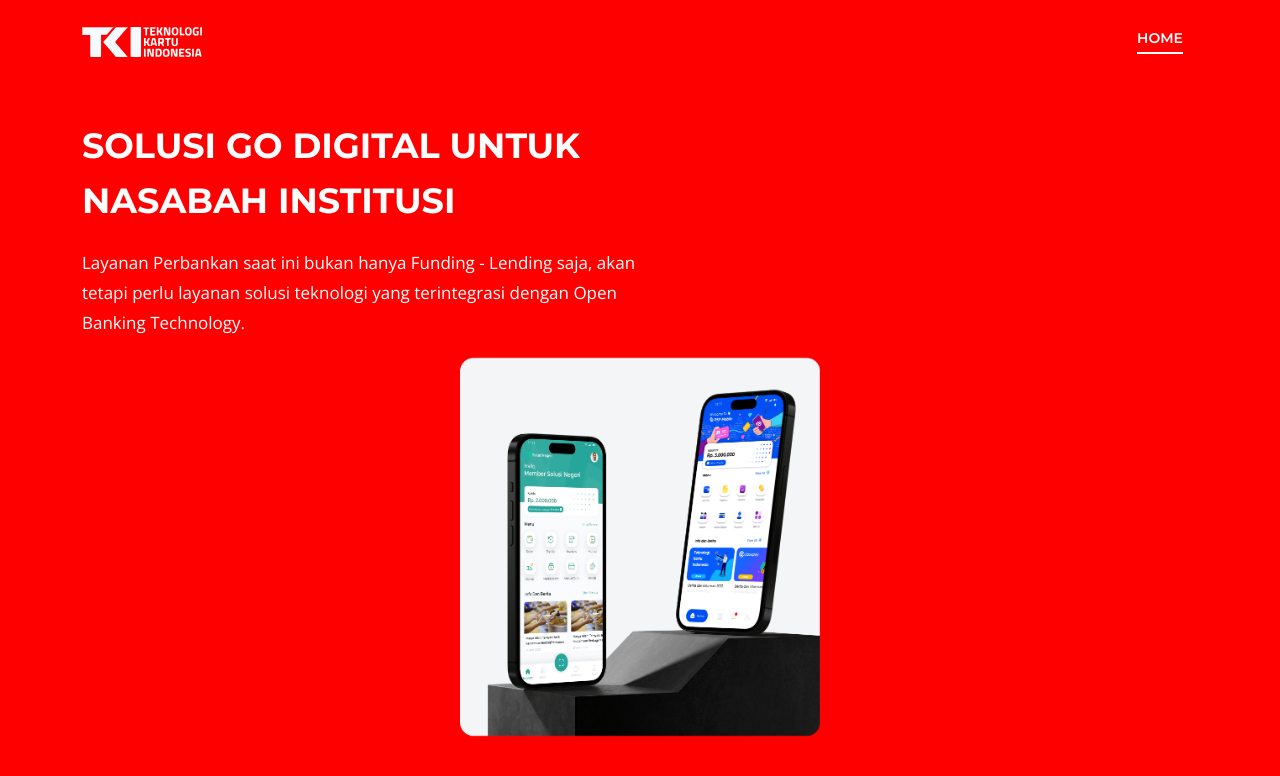
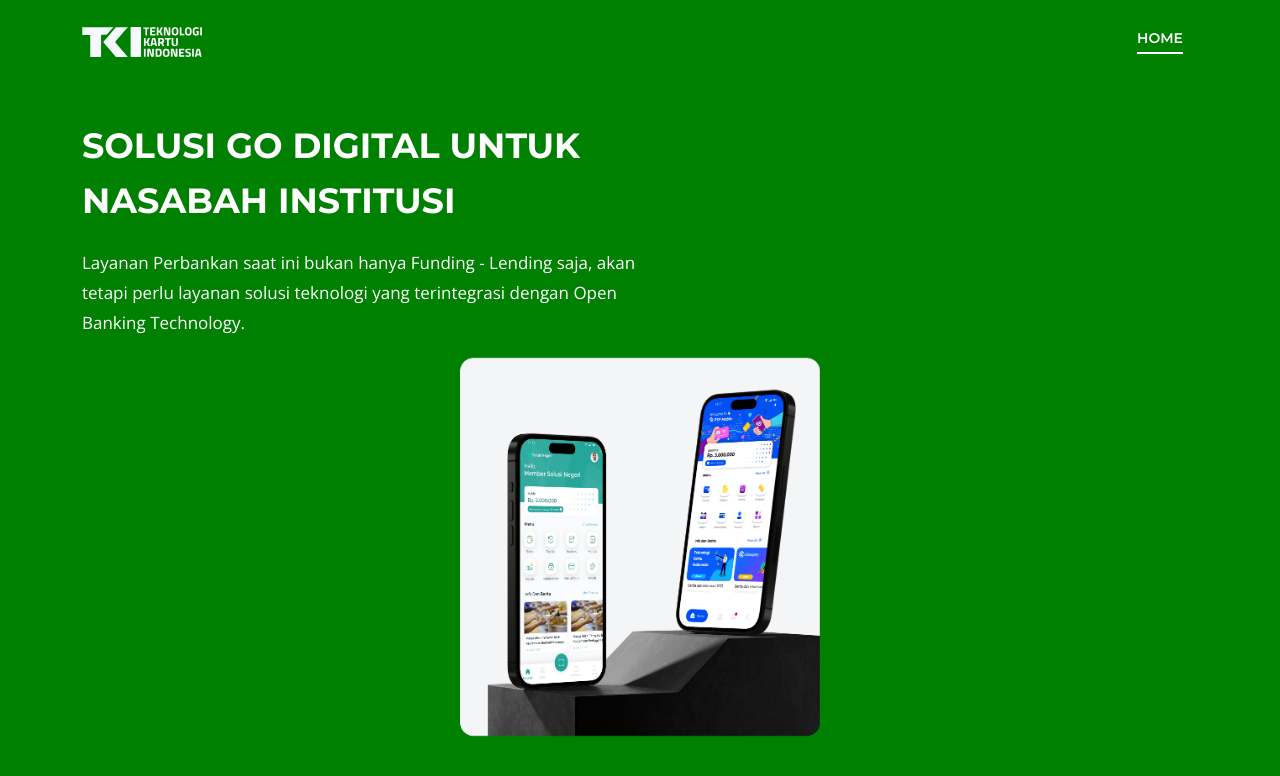
Before and after one commit to agungtu/ALLPSP, a Next.js app in the folder jibo/: page / in a window 1280 px wide. Shown: the top 776 px of the page. Built offline with nearby package versions, Linux system fonts and the light colour scheme.

Commit message:
ubah background

```diff
--- a/jibo/components/HomeOne/Header.js
+++ b/jibo/components/HomeOne/Header.js
@@ -24,7 +24,7 @@ const Slider = () => {
         {sliderData &&
           sliderData.map((value, i) => (
             <SwiperSlide key={i}>
-              <div className="single-slider-item" style={{ backgroundColor : "red"}}>
+              <div className="single-slider-item" style={{ backgroundColor : "green"}}>
                 <div className="slide-item-table">
                   <div className="slide-item-tablecell">
                     <div className="container">
```
